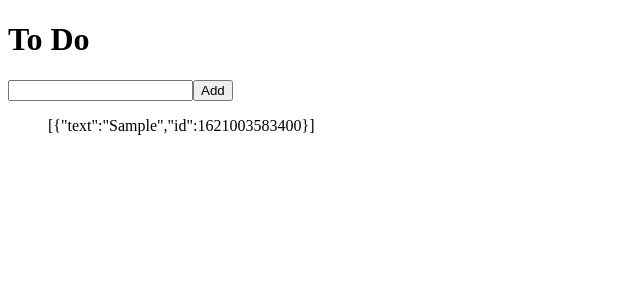
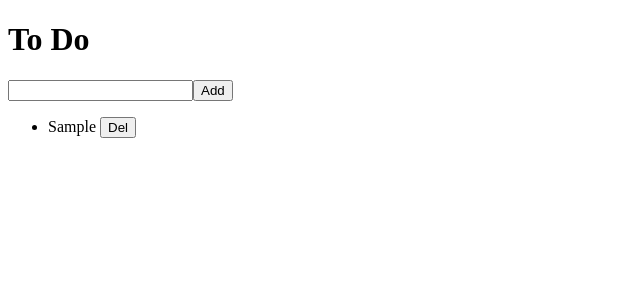
Before and after one commit to Yongveloper/vanilla-redux, a React (Create React App) app: page /#/ in a window 1280 px wide. Both pictures are taken after typing "Sample" into the empty fields and a click on the button "Add". Shown: the top 300 px of the page, without its empty margins (0-640 px from the left). Built offline with nearby package versions, Linux system fonts and the light colour scheme.

Commit message:
#3.4 Deleting To Do

```diff
--- /dev/null
+++ b/src/components/ToDo.jsx
@@ -0,0 +1,19 @@
+import React from 'react';
+import { connect } from 'react-redux';
+import { actionCreators } from '../store';
+
+const ToDo = ({ text, onBtnClick }) => {
+  return (
+    <li>
+      {text} <button onClick={onBtnClick}>Del</button>
+    </li>
+  );
+};
+
+const mapDispatchToProps = (dispatch, ownProps) => {
+  return {
+    onBtnClick: () => dispatch(actionCreators.deleteToDo(ownProps.id)),
+  };
+};
+
+export default connect(null, mapDispatchToProps)(ToDo);
--- a/src/components/routes/Home.jsx
+++ b/src/components/routes/Home.jsx
@@ -1,6 +1,7 @@
 import React, { useState } from 'react';
 import { connect } from 'react-redux';
 import { actionCreators } from '../../store';
+import ToDo from '../ToDo';
 
 const Home = ({ toDos, addToDo }) => {
   const [text, setText] = useState('');
@@ -22,7 +23,11 @@
         <input type="text" value={text} onChange={onChange} />
         <button>Add</button>
       </form>
-      <ul>{JSON.stringify(toDos)}</ul>
+      <ul>
+        {toDos.map((toDo) => (
+          <ToDo {...toDo} key={toDo.id} />
+        ))}
+      </ul>
     </>
   );
 };
--- a/src/store.js
+++ b/src/store.js
@@ -13,7 +13,7 @@
 const deleteToDo = (id) => {
   return {
     type: DELETE,
-    id,
+    id: Number(id),
   };
 };
 
```
